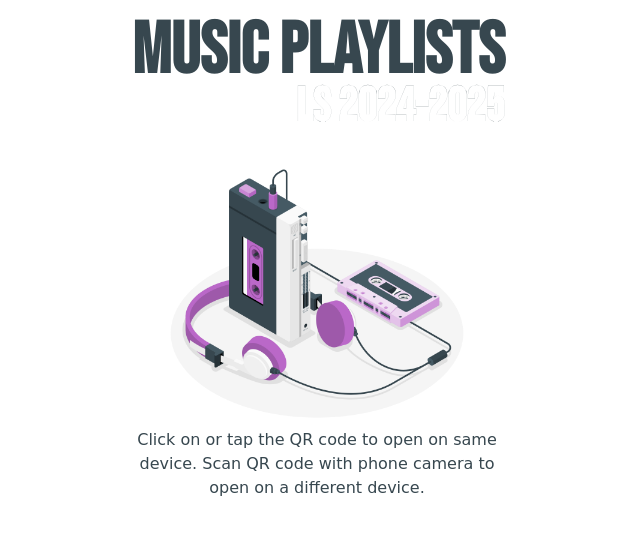
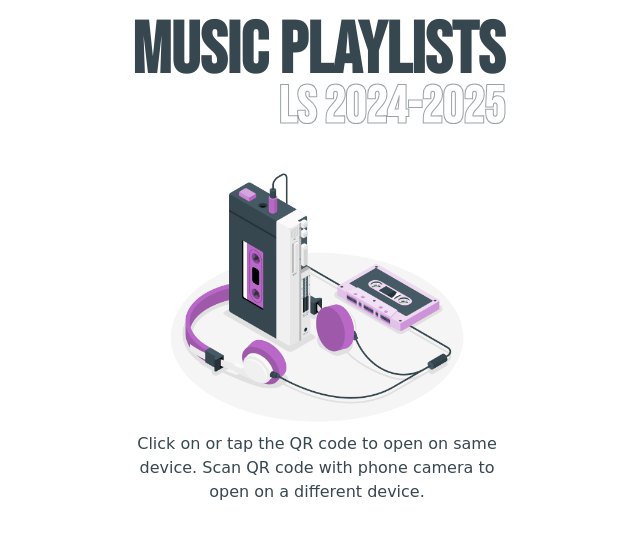
Before and after one commit to jaycgreenwald/weekly-playlists, a plain HTML site: page index.html in a window 1280 px wide. Shown: the top 541 px of the page, without its empty margins (323-963 px from the left). Drawn offline with Linux system fonts and the light colour scheme; a web font is replaced by a local one.

Commit message:
Fixes for outline text

```diff
--- a/index.html
+++ b/index.html
@@ -38,7 +38,7 @@
           Compiled September 18, 2024
         </p>
         <img src="images/apple/09182024_apple.png" alt="QR code for the Apple Deep Voices Playlist" class="card__qr">
-        <p class="card__music-service card__music-service--alt">
+        <p class="card__music-service">
           APPLE MUSIC
       </a>
       </p>
--- a/style.css
+++ b/style.css
@@ -76,12 +76,12 @@ body {
 
 .header__subtitle {
   color: #fff;
-  font-size: 3rem;
+  font-size: 3.25rem;
   line-height: .9;
   padding-right: 25px;
   text-align: right;
-  -webkit-text-stroke-width: .1px;
-  -webkit-text-stroke-color: rgba(55,71, 79, .7);
+  -webkit-text-stroke-width: 1px;
+  -webkit-text-stroke-color: rgba(55,71, 79, .5);
 }
 
 .header__image {
@@ -136,7 +136,6 @@ body {
 .card__qr {
   margin: 0 auto;
   max-width: 200px;
-  /* padding-top: 20px; */
 }
 
 .card__music-service {
@@ -144,8 +143,6 @@ body {
   font-size: 3rem;
   font-weight: 600;
   margin: 0;
-  /* padding: 15px 0; */
-  font-family: "Bebas Neue", sans-serif;
   color: #263238;
 }
 
```
Also changed, not shown: images/Boombox-amico.png (deleted).
